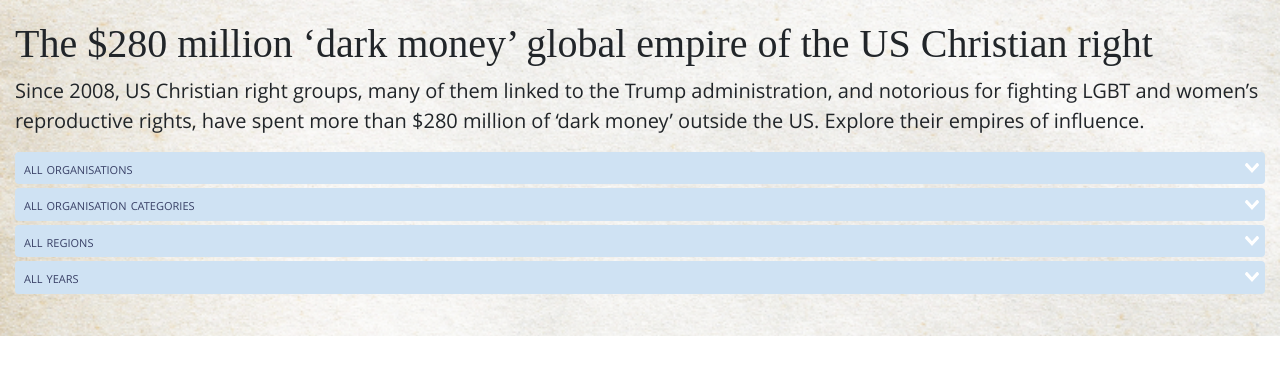
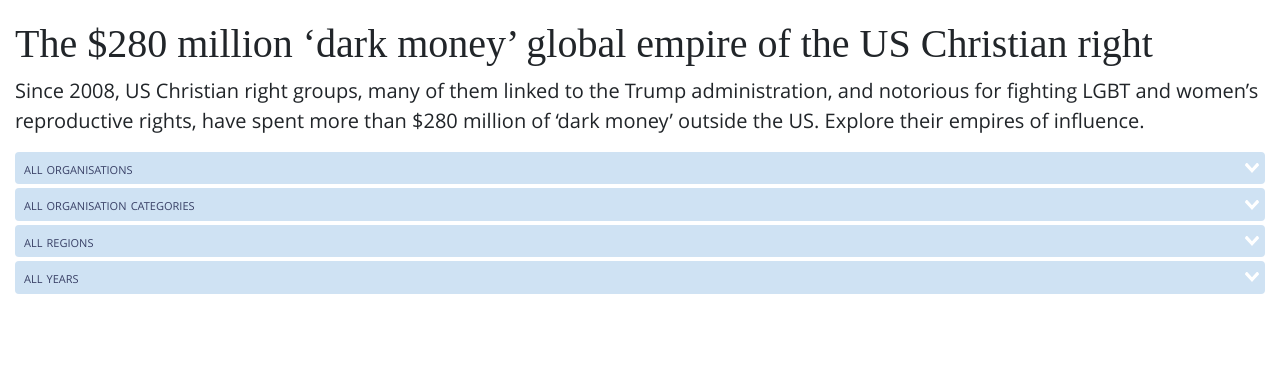
Before and after one commit to cr-visualisation/cr-visualisation-2019, a Vue app: page / in a window 1280 px wide. Shown: the top 374 px of the page. Built offline with nearby package versions, Linux system fonts and the light colour scheme; no server answers; the HTML template or start-up script is replaced by a standard one; a web font is replaced by a local one.

Commit message:
Update to use 2019 data and make background white

```diff
--- a/src/App.vue
+++ b/src/App.vue
@@ -111,7 +111,7 @@
 .visualisation-container {
   padding: 20px 15px 30px 15px;
   font-family: 'Open Sans',sans-serif;
-  background: url('./background.png');
+  background: '#ffffff';
   background-position: center;
   background-repeat: no-repeat;
   background-size: cover;
@@ -154,7 +154,7 @@
       'Europe', 'Latin America', 'Middle East & North Africa',
       'North America (outside the US)'],
       organisations: [],
-      years: [2007, 2008, 2009, 2010, 2011, 2012, 2013, 2014, 2015, 2016, 2017, 2018],
+      years: [2007, 2008, 2009, 2010, 2011, 2012, 2013, 2014, 2015, 2016, 2017, 2018, 2019],
       spending: [],
       selectedOrganisation: null,
       selectedRegions: [],
@@ -365,13 +365,13 @@
         if (isNaN(_value)) { return null }
         return _value
       }
-      await get('https://cr-visualisation.github.io/cr-visualisation/organisations.csv')
+      await get('https://cr-visualisation.github.io/cr-visualisation-2019/organisations.csv')
       .then(response => {
         csvtojson().fromString(response.data).then((jsonData=> {
           this.organisations = jsonData
         }))
       })
-      await get('https://cr-visualisation.github.io/cr-visualisation/spending.csv')
+      await get('https://cr-visualisation.github.io/cr-visualisation-2019/spending.csv')
       .then(response => {
         csvtojson({colParser: {
             'Year': (item) => {
```
